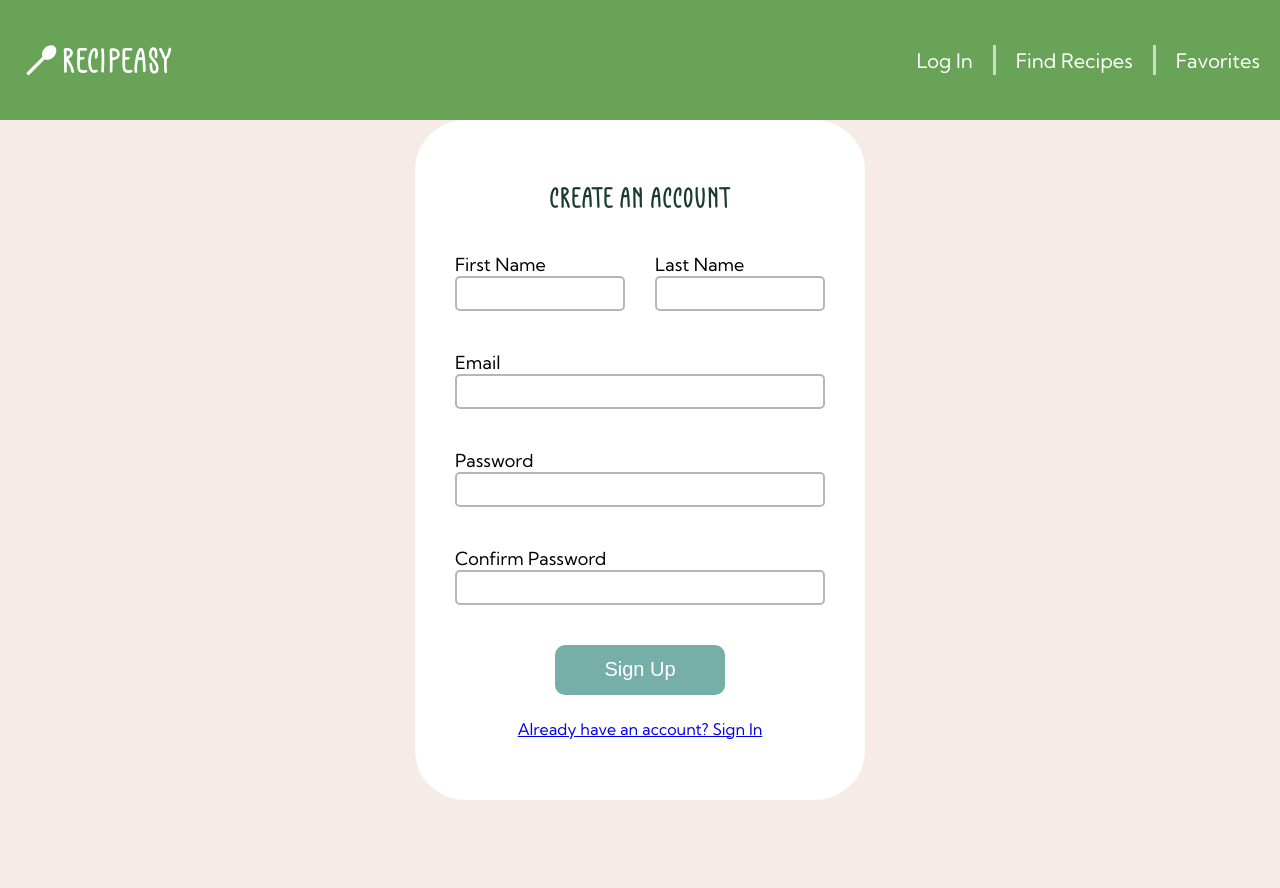
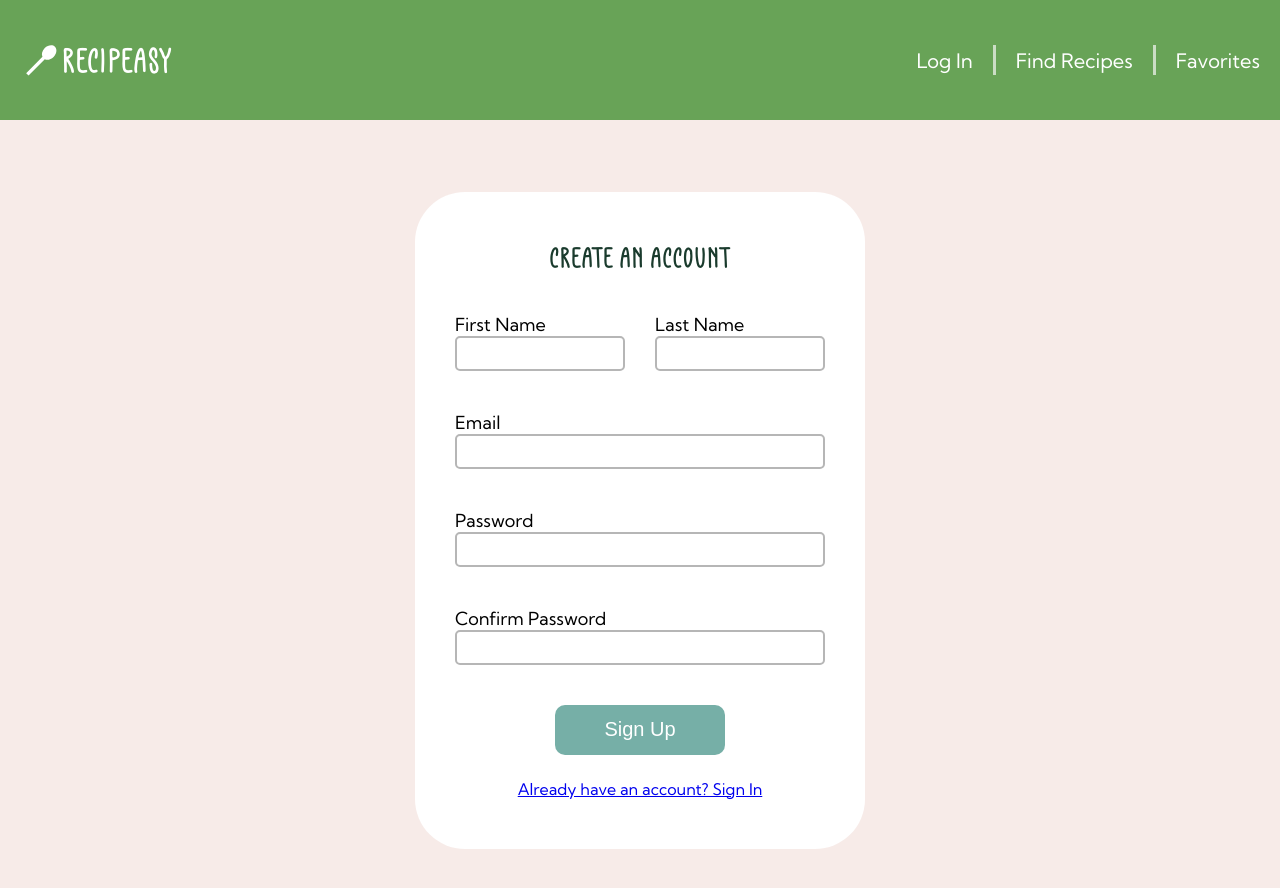
Before and after one commit to irao12/Recipeasy, a React (Create React App) app in the folder client/: page /signup in a window 1280 px wide. Shown: the top 888 px of the page. Before the commit the page ends 800 px from the top, so only its background shows below. Built offline with nearby package versions, Linux system fonts and the light colour scheme; no server answers.

Commit message:
fixed the formatting of the sign up page on smaller screens

```diff
--- a/client/src/pages/SignUpPage.css
+++ b/client/src/pages/SignUpPage.css
@@ -1,6 +1,7 @@
 .sign-up-page {
 	display: flex;
-	height: calc(100% - var(--navbar-height));
+	height: max(calc(100% - var(--navbar-height)), 100%);
+	padding: 3rem 0;
 }
 
 .sign-up-form {
@@ -9,15 +10,12 @@
 	margin: auto;
 	background-color: white;
 	width: min(90%, 45rem);
-	height: min(100%, 70rem);
 	border-radius: 5rem;
 }
 
 .sign-up-form-section {
-	height: 100%;
 	padding: 4rem;
 	display: flex;
-	justify-content: center;
 	flex-direction: column;
 }
 
```
